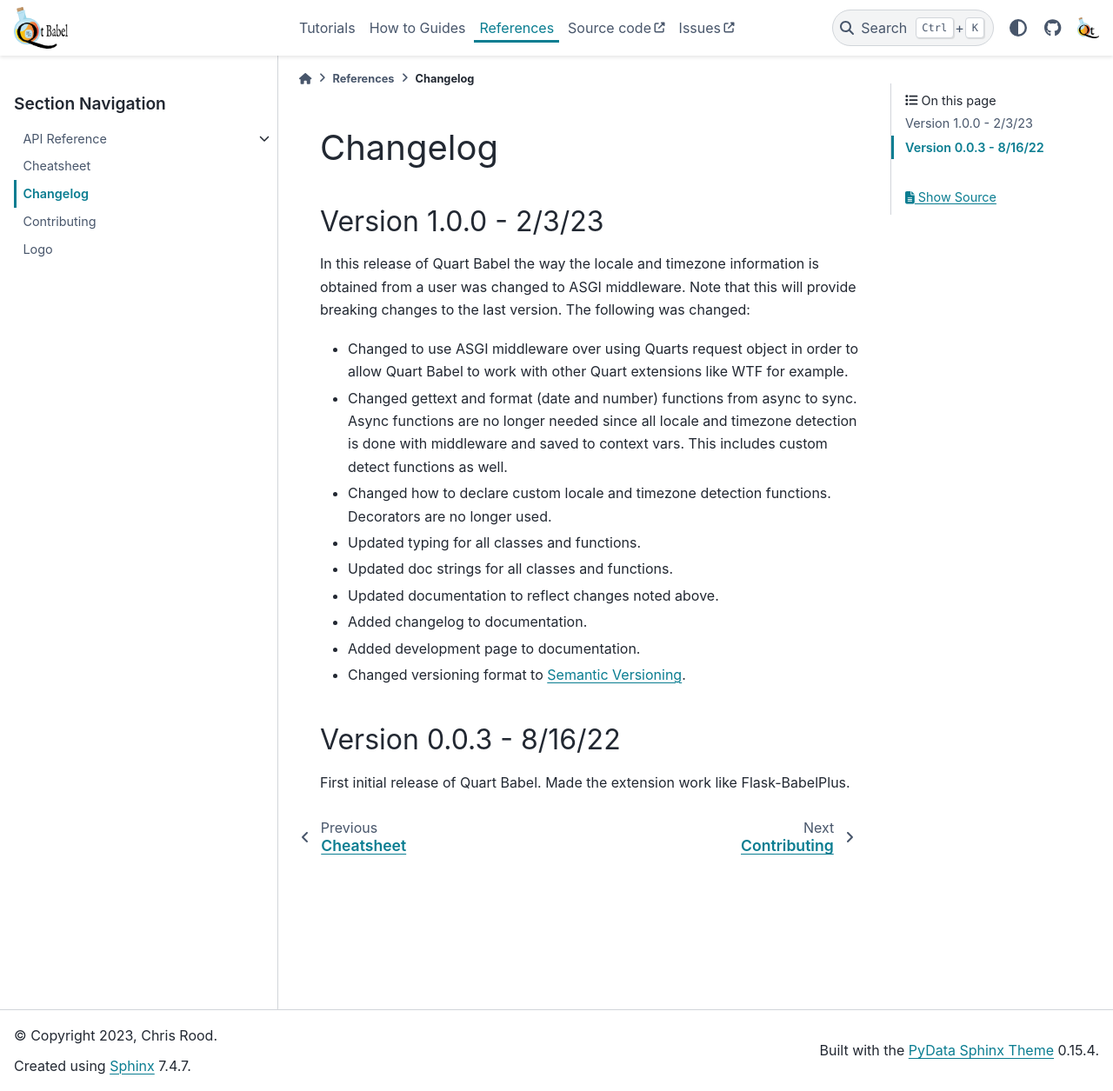
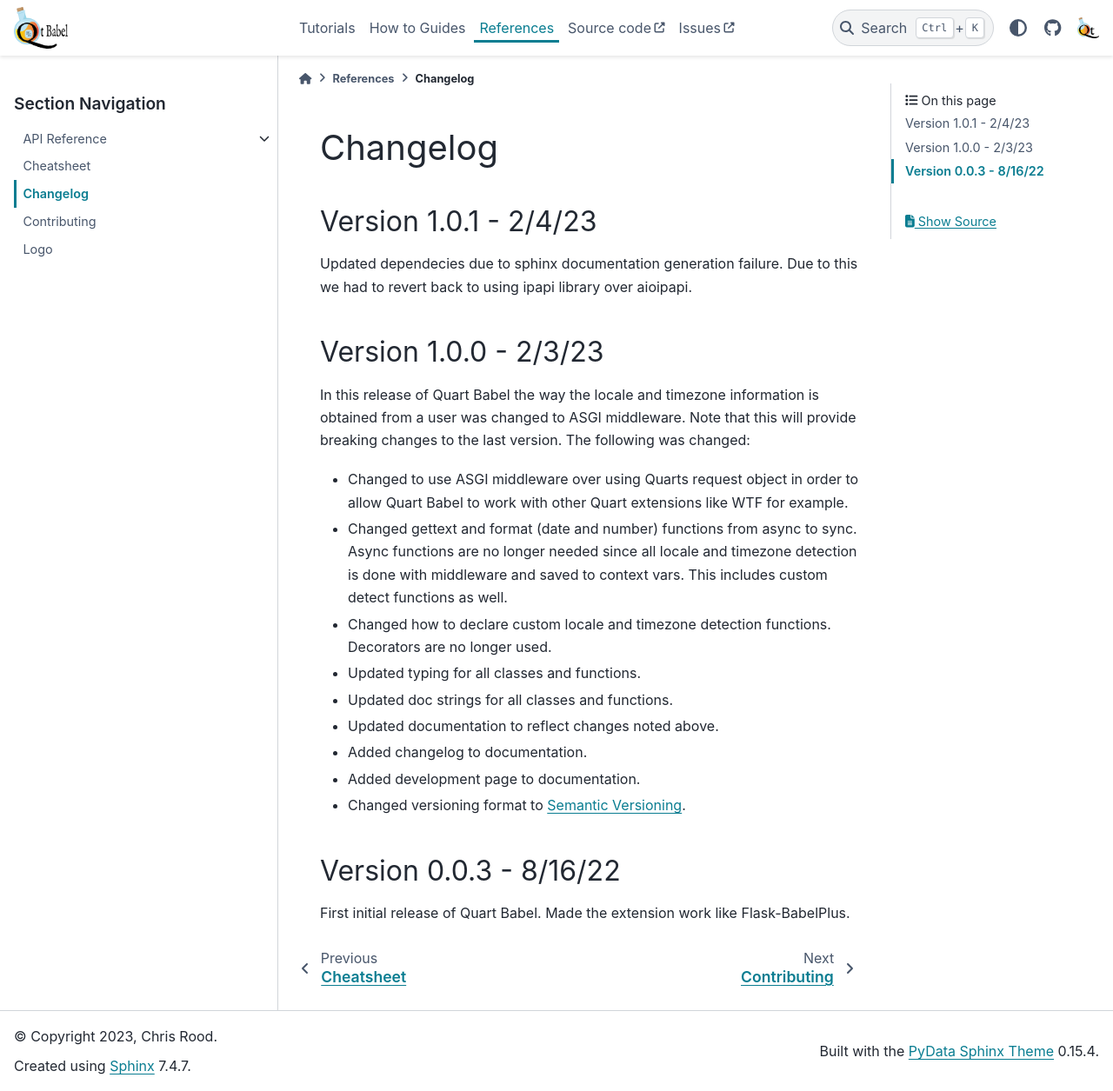
Before and after one commit to Quart-Addons/quart-babel, a Sphinx documentation site: the page built from docs/references/changelog.rst, in a window 1280 px wide and 1255 px high. Shown: the whole window at 87% size. Built offline with Sphinx 7.4.7 and the PyData theme 0.15.4, drawn with Linux system fonts in a browser that asks for light colours.

Commit message:
Updated due to doc creation failure.

```diff
--- a/docs/conf.py
+++ b/docs/conf.py
@@ -13,7 +13,7 @@ sys.path.insert(0, os.path.abspath("../"))
 project = 'Quart-Babel'
 copyright = '2023, Chris Rood'
 author = 'Chris Rood'
-release = '1.0.0'
+release = '1.0.1'
 
 # -- General configuration ---------------------------------------------------
 # https://www.sphinx-doc.org/en/master/usage/configuration.html#general-configuration
--- a/docs/references/api/locale.rst
+++ b/docs/references/api/locale.rst
@@ -6,7 +6,7 @@ Locale
 
 .. autofunction:: quart_babel.get_locale
 
-.. autofunction:: quart_babel.swtich_locale
+.. autofunction:: quart_babel.switch_locale
 
 .. autofunction:: quart_babel.refresh_locale
 
--- a/docs/references/api/timezone.rst
+++ b/docs/references/api/timezone.rst
@@ -6,7 +6,7 @@ Timezone
 
 .. autofunction:: quart_babel.get_timezone
 
-.. autofunction:: quart_babel.swtich_timezone
+.. autofunction:: quart_babel.switch_timezone
 
 .. autofunction:: quart_babel.refresh_timezone
 
--- a/docs/references/changelog.rst
+++ b/docs/references/changelog.rst
@@ -3,6 +3,11 @@
 ---------
 Changelog
 ---------
+
+Version 1.0.1 - 2/4/23
+----------------------
+Updated dependecies due to sphinx documentation generation failure. Due to this we had to
+revert back to using ipapi library over aioipapi.
 
 Version 1.0.0 - 2/3/23
 -----------------------
--- a/docs/references/contributing.rst
+++ b/docs/references/contributing.rst
@@ -12,7 +12,7 @@ Your contribution would be greatly appreciated!
 Developing Locally:
 -------------------
 
-.. image:: _static/vscode-docker.png
+.. image:: ../_static/vscode-docker.png
    :width: 350px
    :alt: VS Code + Docker
    :align: center
@@ -24,7 +24,7 @@ configured for the project.
 Here are the steps:
 
 1. Clone the repository and open it with `Visual Code Studio <https://code.visualstudio.com/>`_.
-2. Make sure that the `Remote-Containers <>`_ (`ms-vscode-remote.remote-containers`) extension is installed.
+2. Make sure that the `Remote-Containers <https://marketplace.visualstudio.com/items?itemName=ms-vscode-remote.remote-containers>`_ (`ms-vscode-remote.remote-containers`) extension is installed.
 3. Run the `Remote-Container: Reopen in Container` command (press `Ctrl`+`Shift`+`P` and
    then type the command).
 4. After the setup script completes, the environment is ready. You can start the local
--- a/quart_babel/__init__.py
+++ b/quart_babel/__init__.py
@@ -10,6 +10,7 @@ from .core import Babel
 
 from .domain import (
     Domain,
+    get_domain,
     gettext,
     ngettext,
     pgettext,
@@ -51,6 +52,7 @@ from .timezone import (
 __all__ = (
     'Babel',
     'Domain',
+    'get_domain',
     'gettext',
     'ngettext',
     'pgettext',
```
Also changed, not shown: pyproject.toml (+4 -3 lines), 2 other files.
